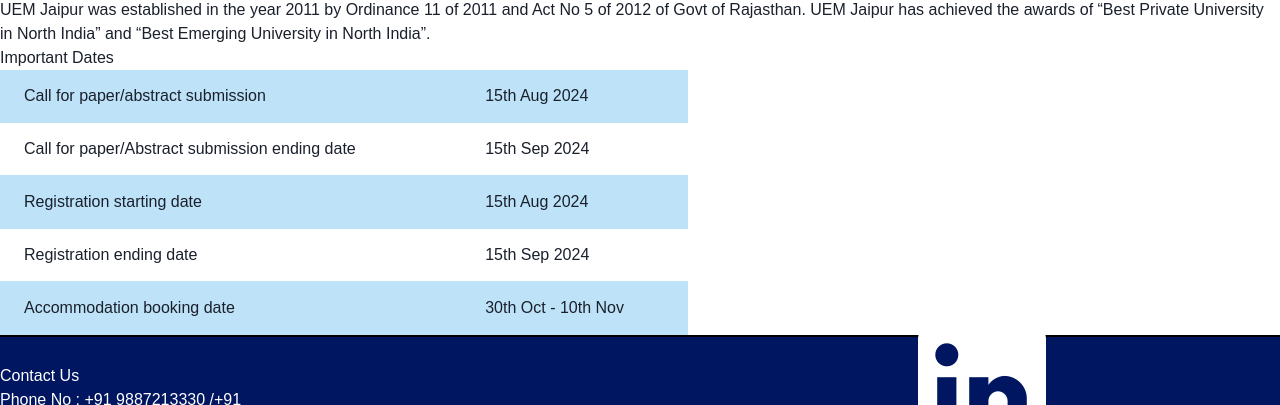
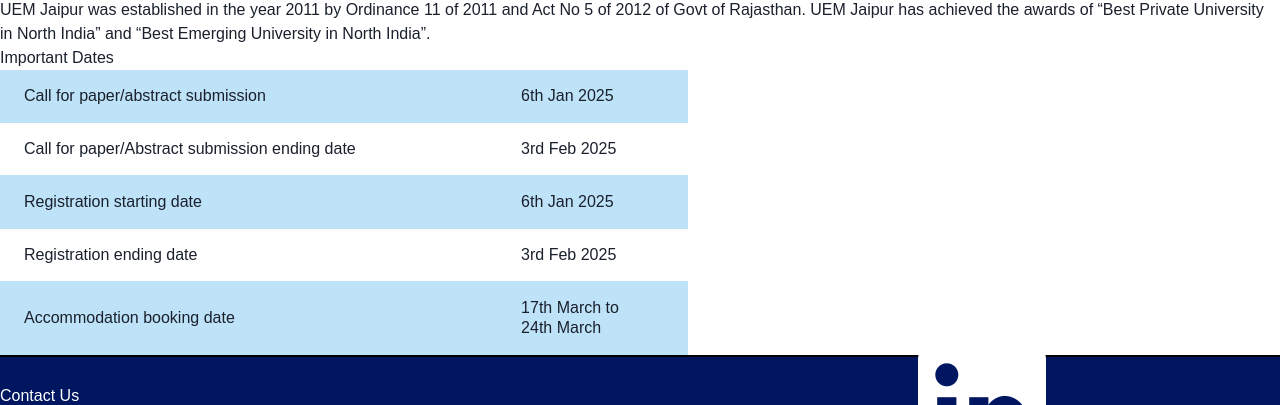
Before and after one commit to love-to-code108/iccasa2024, a React (Vite) app: page / in a window 1280 px wide. Shown: the part 813-1218 px from the top of the page. Built offline with nearby package versions, Linux system fonts and the light colour scheme; a web font is replaced by a local one.

Commit message:
fixed the home page a bit

```diff
--- a/src/pages/Home.jsx
+++ b/src/pages/Home.jsx
@@ -303,26 +303,26 @@
               <Tbody>
                 <Tr>
                   <Td>Call for paper/abstract submission</Td>
-                  <Td>15th Aug 2024</Td>
+                  <Td>6th Jan 2025</Td>
 
                 </Tr>
                 <Tr>
                   <Td>Call for paper/Abstract submission ending date </Td>
-                  <Td>15th Sep 2024</Td>
+                  <Td>3rd Feb 2025</Td>
 
                 </Tr>
                 <Tr>
                   <Td>Registration starting date</Td>
-                  <Td>15th Aug 2024</Td>
+                  <Td>6th Jan 2025</Td>
                 </Tr>
                 <Tr>
                   <Td>Registration ending date</Td>
-                  <Td>15th Sep 2024</Td>
+                  <Td>3rd Feb 2025</Td>
 
                 </Tr>
                 <Tr>
                   <Td>Accommodation booking date</Td>
-                  <Td>30th Oct - 10th Nov</Td>
+                  <Td>17th March to <br/> 24th March</Td>
 
                 </Tr>
 
```
